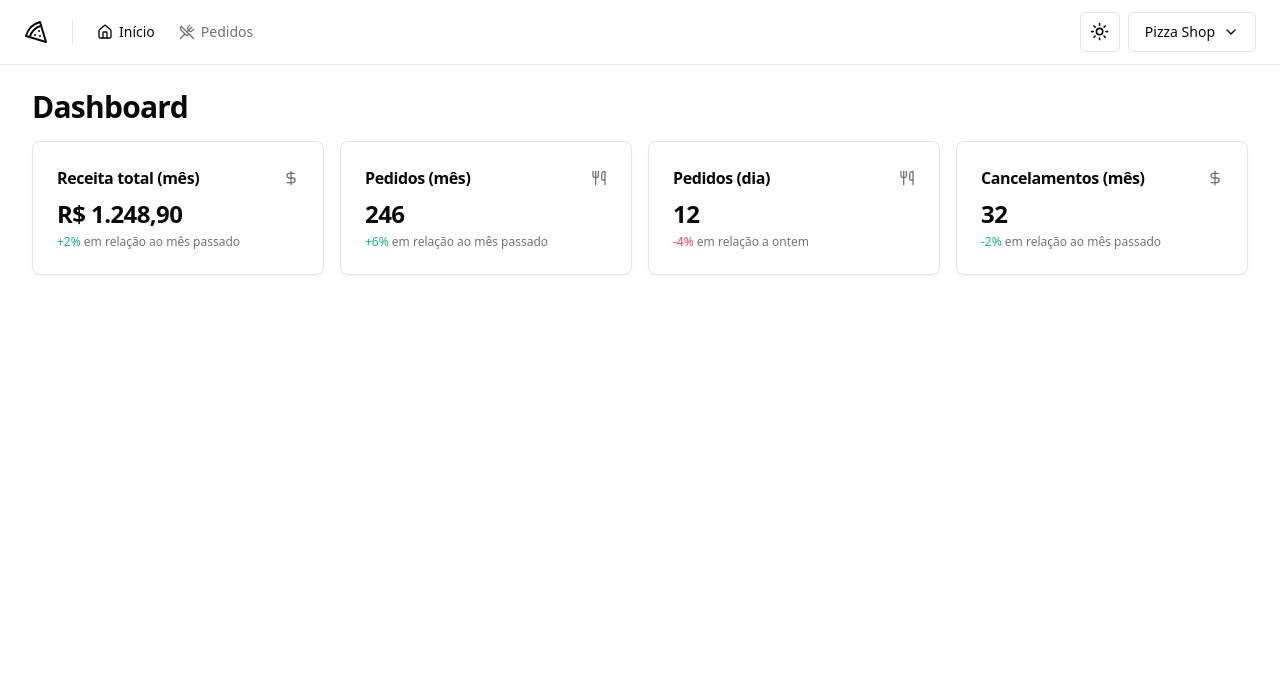
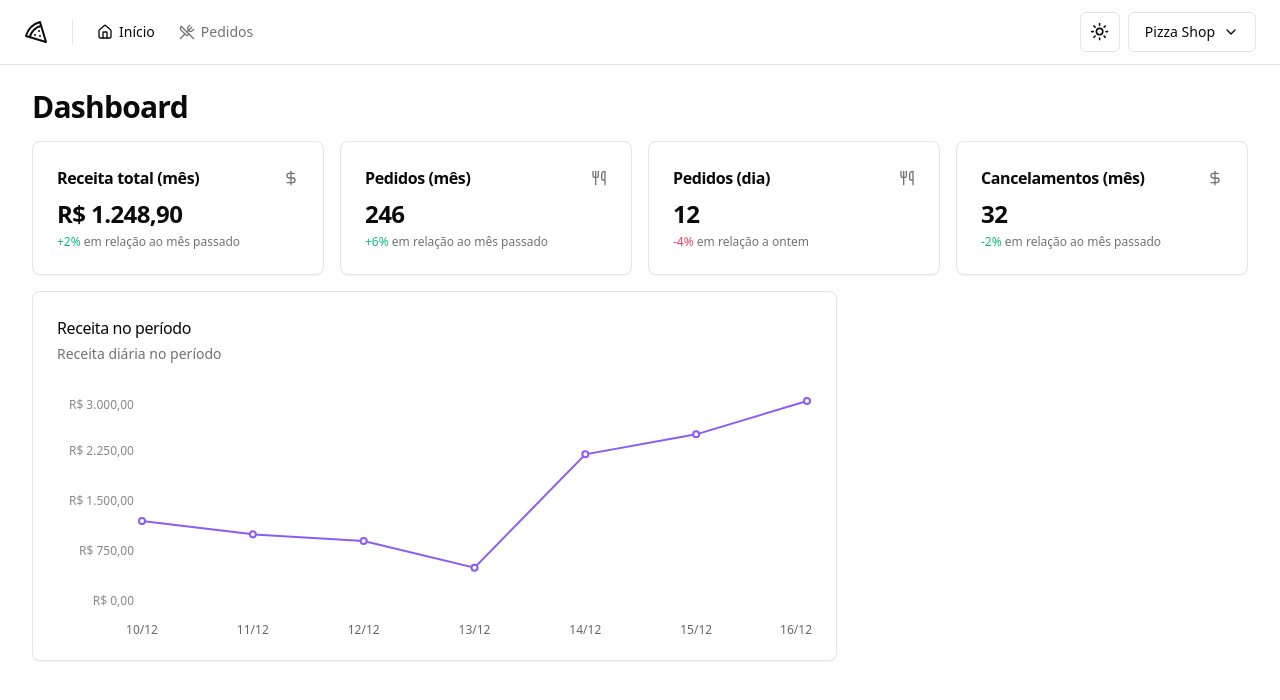
Before and after one commit to rogerrm95/pizza-shop, a React (Vite) app: page / in a window 1280 px wide. Shown: the top 700 px of the page. Built offline with nearby package versions, Linux system fonts and the light colour scheme.

Commit message:
Páginas e componentes (UI) - Gráfico de receita no período

```diff
--- a/package.json
+++ b/package.json
@@ -26,6 +26,7 @@
     "react-helmet-async": "^2.0.4",
     "react-hook-form": "^7.51.2",
     "react-router-dom": "^6.22.3",
+    "recharts": "^2.12.5",
     "sonner": "^1.4.41",
     "sort-by": "^1.2.0",
     "tailwind-merge": "^2.2.2",
--- a/src/pages/app/dashboard/dashboard.tsx
+++ b/src/pages/app/dashboard/dashboard.tsx
@@ -4,6 +4,7 @@
 import { MonthCanceledOrdersAmountCard } from './month-canceled-orders.amount-card'
 import { MonthOrdersAmountCard } from './month-orders-amount-card'
 import { MonthRevenueCard } from './month-revenue-card'
+import { RevenueChart } from './revenue-chart'
 
 export function Dashboard() {
   return (
@@ -19,6 +20,10 @@
           <DayOrdersAmountCard />
           <MonthCanceledOrdersAmountCard />
         </div>
+
+        <div className="grid grid-cols-9 gap-4">
+          <RevenueChart />
+        </div>
       </div>
     </div>
   )
--- /dev/null
+++ b/src/pages/app/dashboard/revenue-chart.tsx
@@ -0,0 +1,70 @@
+import {
+  CartesianGrid,
+  Line,
+  LineChart,
+  ResponsiveContainer,
+  Tooltip,
+  XAxis,
+  YAxis,
+} from 'recharts'
+import colors from 'tailwindcss/colors'
+
+import {
+  Card,
+  CardContent,
+  CardDescription,
+  CardHeader,
+  CardTitle,
+} from '@/components/ui/card'
+
+const data = [
+  { date: '10/12', revenue: 1200 },
+  { date: '11/12', revenue: 1000 },
+  { date: '12/12', revenue: 900 },
+  { date: '13/12', revenue: 500 },
+  { date: '14/12', revenue: 2200 },
+  { date: '15/12', revenue: 2500 },
+  { date: '16/12', revenue: 3000 },
+]
+
+export function RevenueChart() {
+  return (
+    <Card className="col-span-6">
+      <CardHeader className="flex-row items-center justify-between pb-8">
+        <div className="space-y-1">
+          <CardTitle className="text-base font-medium">
+            Receita no período
+          </CardTitle>
+          <CardDescription>Receita diária no período</CardDescription>
+        </div>
+      </CardHeader>
+
+      <CardContent>
+        <ResponsiveContainer width={'100%'} height={240}>
+          <LineChart style={{ fontSize: 12 }} data={data}>
+            <XAxis dataKey={'date'} axisLine={false} tickLine={false} dy={16} />
+
+            <YAxis
+              stroke="#888"
+              axisLine={false}
+              tickLine={false}
+              width={80}
+              tickFormatter={(value: number) => {
+                return value.toLocaleString('pt-BR', {
+                  style: 'currency',
+                  currency: 'BRL',
+                })
+              }}
+            />
+            <Line
+              type={'linear'}
+              strokeWidth={2}
+              dataKey="revenue"
+              stroke={colors.violet['500']}
+            />
+          </LineChart>
+        </ResponsiveContainer>
+      </CardContent>
+    </Card>
+  )
+}
```
Also changed, not shown: 1 other file (tests, documents, lock files or other folders).
